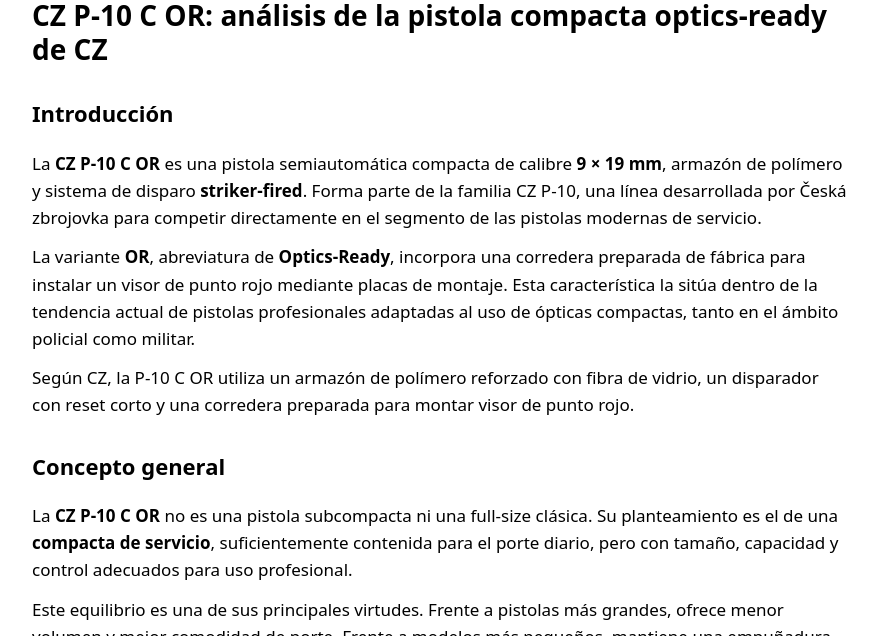
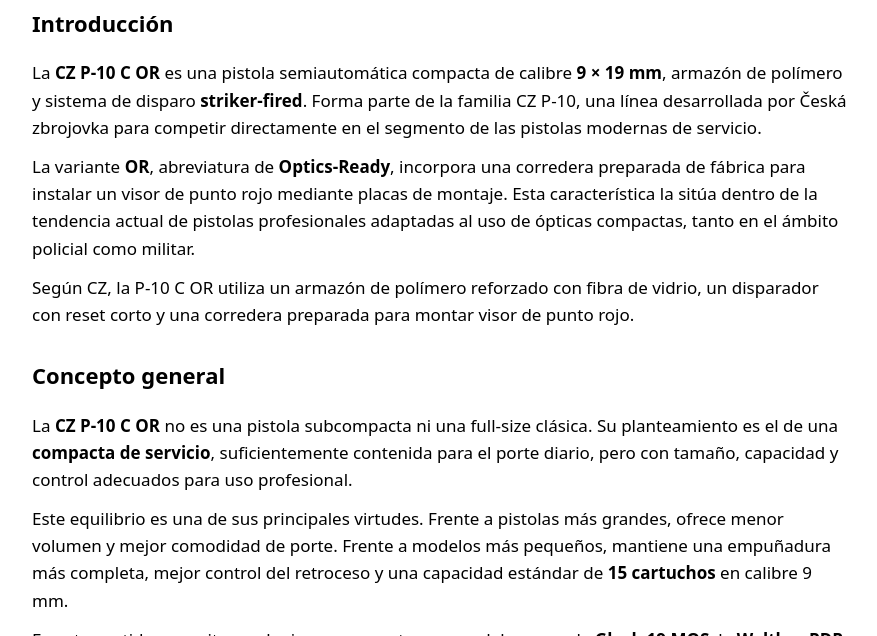
Before and after one commit to imperialdefensegroup/articulos, a Jekyll site: the page built from _posts/2026-04-26-cz-p10-c-or-analisis.md, in a window 1280 px wide and 900 px high, scrolled down 448 px, cut to the strip 264-900 px from the top of the window. Shown: the whole strip, without its empty margins (198-1075 px from the left). Built offline with Jekyll 4.4.1, drawn with Linux system fonts in a browser that asks for light colours.

Commit message:
Update 2026-04-26-cz-p10-c-or-analisis.md

```diff
--- a/_posts/2026-04-26-cz-p10-c-or-analisis.md
+++ b/_posts/2026-04-26-cz-p10-c-or-analisis.md
@@ -12,8 +12,6 @@ tags: [CZ P-10 C OR, CZ P10 C OR, pistola CZ, pistola optics ready, pistola 9mm,
 
 
 ![CZ P10C OR]({{ "/assets/img/P10C.jpg" | relative_url }})
-
-# CZ P-10 C OR: análisis de la pistola compacta optics-ready de CZ
 
 ## Introducción
 
```
